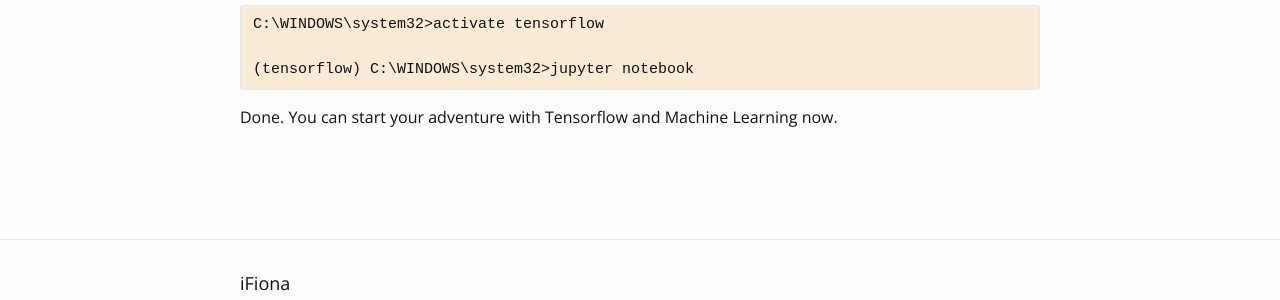
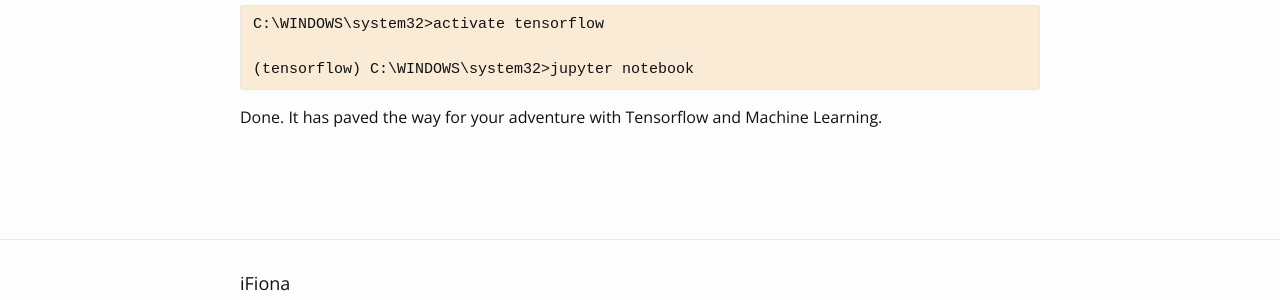
Before and after one commit to yuezhizizhang/yuezhizizhang.github.io, a Jekyll site: the page built from _posts/2017-03-24-tensorflow-with-anaconda-jupyter.markdown, in a window 1280 px wide. Shown: the part 916-1216 px from the top of the page. Built offline with Jekyll 4.4.1, drawn with Linux system fonts in a browser that asks for light colours; some web fonts are replaced.

Commit message:
tensorflow

````diff
--- a/_posts/2017-03-24-tensorflow-with-anaconda-jupyter.markdown
+++ b/_posts/2017-03-24-tensorflow-with-anaconda-jupyter.markdown
@@ -40,4 +40,4 @@ C:\WINDOWS\system32>activate tensorflow
 (tensorflow) C:\WINDOWS\system32>jupyter notebook
 ```
 
-Done. You can start your adventure with Tensorflow and Machine Learning now.
+Done. It has paved the way for your adventure with Tensorflow and Machine Learning.
````
